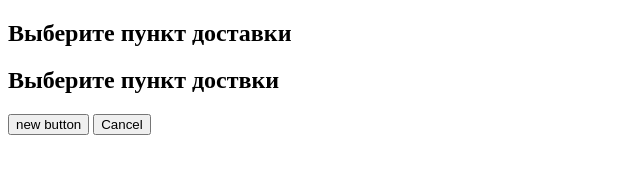
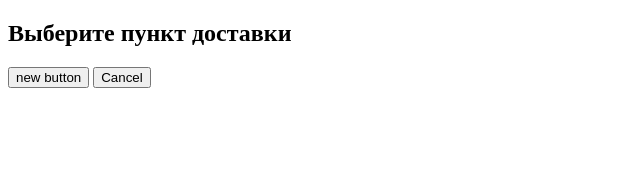
Before and after one commit to BogdanKonev/special-app, a plain HTML site: page index.html in a window 1280 px wide. Shown: the whole page, without its empty margins (0-640 px from the left). Drawn offline with Linux system fonts and the light colour scheme.

```diff
--- a/index.html
+++ b/index.html
@@ -1,5 +1,4 @@
 <!DOCTYPE html>
 <h2>Выберите пункт доставки</h2>
-<h2>Выберите пункт доствки</h2>
 <button>new button</button>
 <button>Cancel</button>
```
